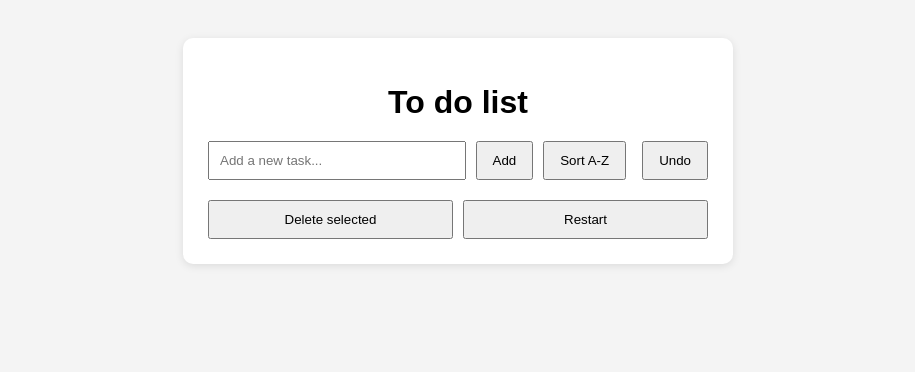
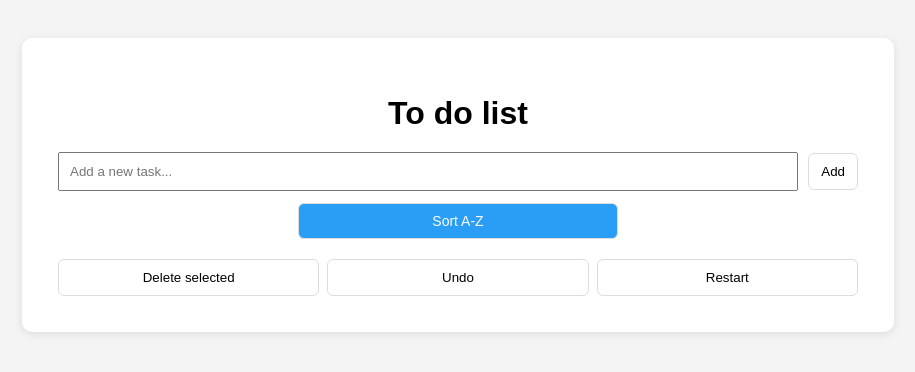
Before and after one commit to BoddyEtano/TO-DO-LIST, a plain HTML site: page index.html in a window 1280 px wide. Both pictures are taken after a click on the button "Sort A-Z". Shown: the whole page, without its empty margins (182-1097 px from the left). Drawn offline with Linux system fonts and the light colour scheme.

Commit message:
Actualizar cambios

```diff
--- a/index.html
+++ b/index.html
@@ -13,14 +13,17 @@
       <div class="input-row">
         <input id="taskInput" type="text" placeholder="Add a new task..." />
         <button id="addBtn">Add</button>
-        <button id="sortBtn">Sort A-Z</button>
-        <button id="undoBtn">Undo</button>
+      </div>
+
+      <div class="sort-row">
+        <button id="sortBtn" aria-pressed="false">Sort A-Z</button>
       </div>
 
       <ul id="taskList"></ul>
 
       <div class="actions">
         <button id="deleteBtn">Delete selected</button>
+        <button id="undoBtn">Undo</button>
         <button id="restartBtn">Restart</button>
       </div>
     </div>
--- a/script.js
+++ b/script.js
@@ -12,6 +12,8 @@
   let focusIndex = -1;
   let selectionAnchor = null;
   const selectedIndices = new Set();
+  let sortActive = false;
+  let sortSavedModel = null;
 
   /* Helpers */
   function getItems() {
@@ -316,12 +318,42 @@
       }
     } else if (e.key === "Shift") {
       if (focusIndex >= 0) toggleSelectIndex(focusIndex);
-    } else if (e.key.toLowerCase() === "s") {
-      sortList();
+      } else if (e.key.toLowerCase() === "s") {
+        // toggle sort
+        if (!sortActive) {
+          sortSavedModel = getModel();
+          sortList();
+          sortActive = true;
+          if (sortBtn) {
+            sortBtn.classList.add('active');
+            sortBtn.setAttribute('aria-pressed', 'true');
+          }
+        } else {
+          if (sortSavedModel) renderModel(sortSavedModel);
+          sortSavedModel = null;
+          sortActive = false;
+          if (sortBtn) {
+            sortBtn.classList.remove('active');
+            sortBtn.setAttribute('aria-pressed', 'false');
+          }
+        }
     }
   });
-
-  if (sortBtn) sortBtn.addEventListener("click", sortList);
+    if (sortBtn) sortBtn.addEventListener("click", () => {
+      if (!sortActive) {
+        sortSavedModel = getModel();
+        sortList();
+        sortActive = true;
+        sortBtn.classList.add('active');
+        sortBtn.setAttribute('aria-pressed', 'true');
+      } else {
+        if (sortSavedModel) renderModel(sortSavedModel);
+        sortSavedModel = null;
+        sortActive = false;
+        sortBtn.classList.remove('active');
+        sortBtn.setAttribute('aria-pressed', 'false');
+      }
+    });
   if (undoBtn) undoBtn.addEventListener("click", undo);
 
   deleteBtn.addEventListener("click", () => {
--- a/style.css
+++ b/style.css
@@ -18,20 +18,42 @@ h1 {
   margin-bottom: 20px;
 }
 
+/* Mobile-first base layout (default = smartphone) */
 .input-row {
   display: flex;
-  gap: 10px;
-  margin-bottom: 20px;
+  flex-direction: column;
+  gap: 8px;
+  margin-bottom: 12px;
 }
 
 input[type="text"] {
-  flex: 1;
   padding: 10px;
+  width: 100%;
+  box-sizing: border-box;
 }
 
 button {
-  padding: 10px 15px;
+  padding: 10px 12px;
   cursor: pointer;
+  border: 1px solid #ddd;
+  background: #fff;
+  border-radius: 6px;
+}
+
+/* Sort row: below input, narrow height and elongated (full width) */
+.sort-row {
+  margin-bottom: 12px;
+}
+.sort-row button {
+  width: 100%;
+  padding: 8px 12px;
+  height: 36px; /* slightly slimmer */
+  font-size: 14px;
+  border-radius: 6px;
+}
+.sort-row button[aria-pressed="true"], .sort-row button.active {
+  background: #2a9df4;
+  color: #fff;
 }
 
 ul {
@@ -88,16 +110,51 @@ li {
   background: rgba(42, 157, 244, 0.12);
 }
 
+/* Tablet styles */
+@media (min-width: 768px) {
+  .input-row {
+    flex-direction: row;
+    align-items: center;
+    gap: 10px;
+  }
+
+  input[type="text"] {
+    flex: 1;
+  }
+
+  .sort-row {
+    margin-bottom: 18px;
+  }
+
+  .actions {
+    flex-wrap: nowrap;
+  }
+}
+
+/* Laptop / Desktop styles */
+@media (min-width: 1024px) {
+  .container {
+    max-width: 800px;
+    padding: 36px;
+  }
+
+  .sort-row button {
+    width: 320px;
+    margin: 0 auto 16px;
+    display: block;
+  }
+}
+
 .actions {
   display: flex;
-  gap: 10px;
+  gap: 8px;
+  margin-top: 12px;
 }
-
 .actions button {
   flex: 1;
 }
 
-/* small button spacing for sort/undo */
-.input-row button#undoBtn {
-  margin-left: 6px;
+/* ensure actions are on one line on larger screens, stack on very small if needed */
+.actions {
+  flex-wrap: nowrap;
 }
```
Also changed, not shown: 1 other file.
